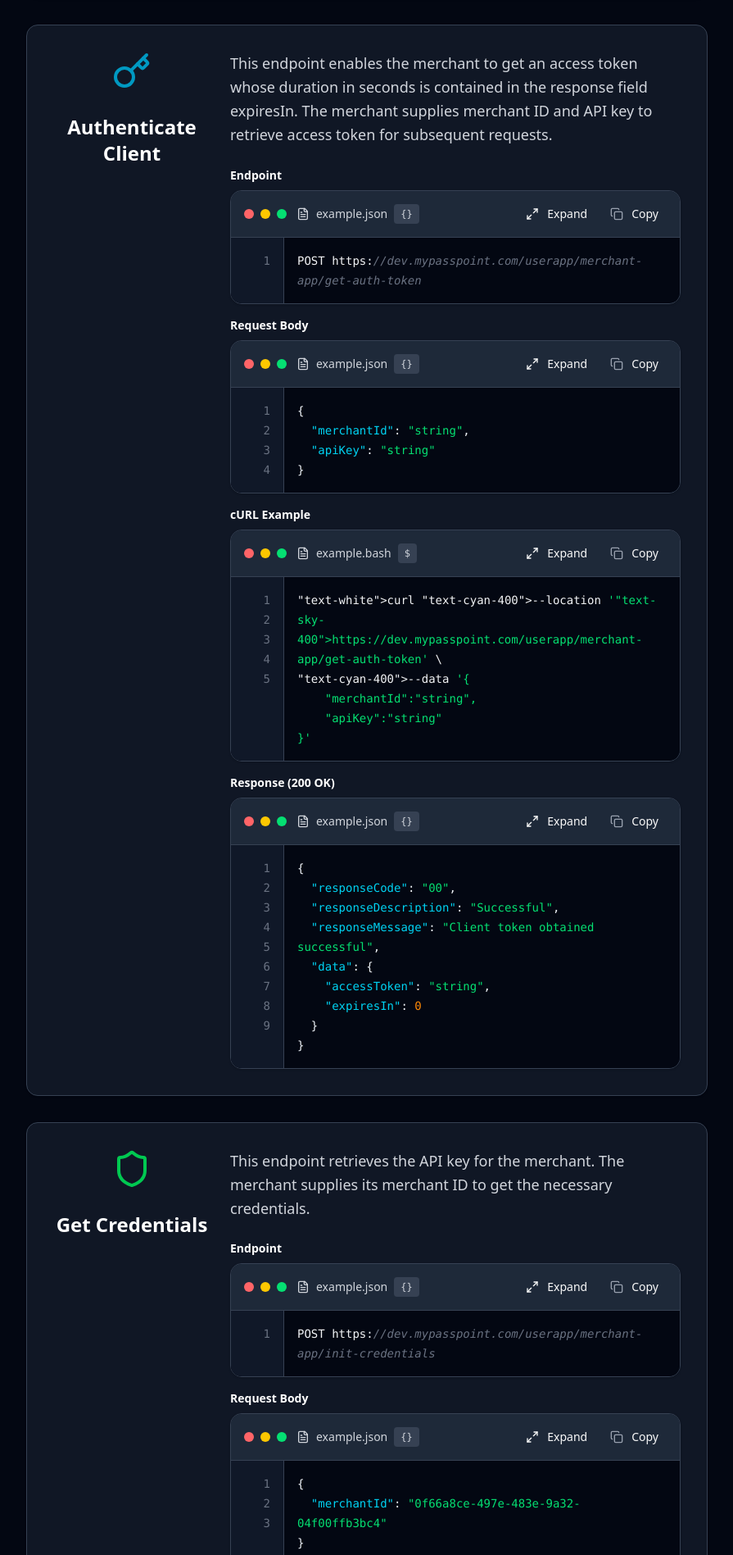
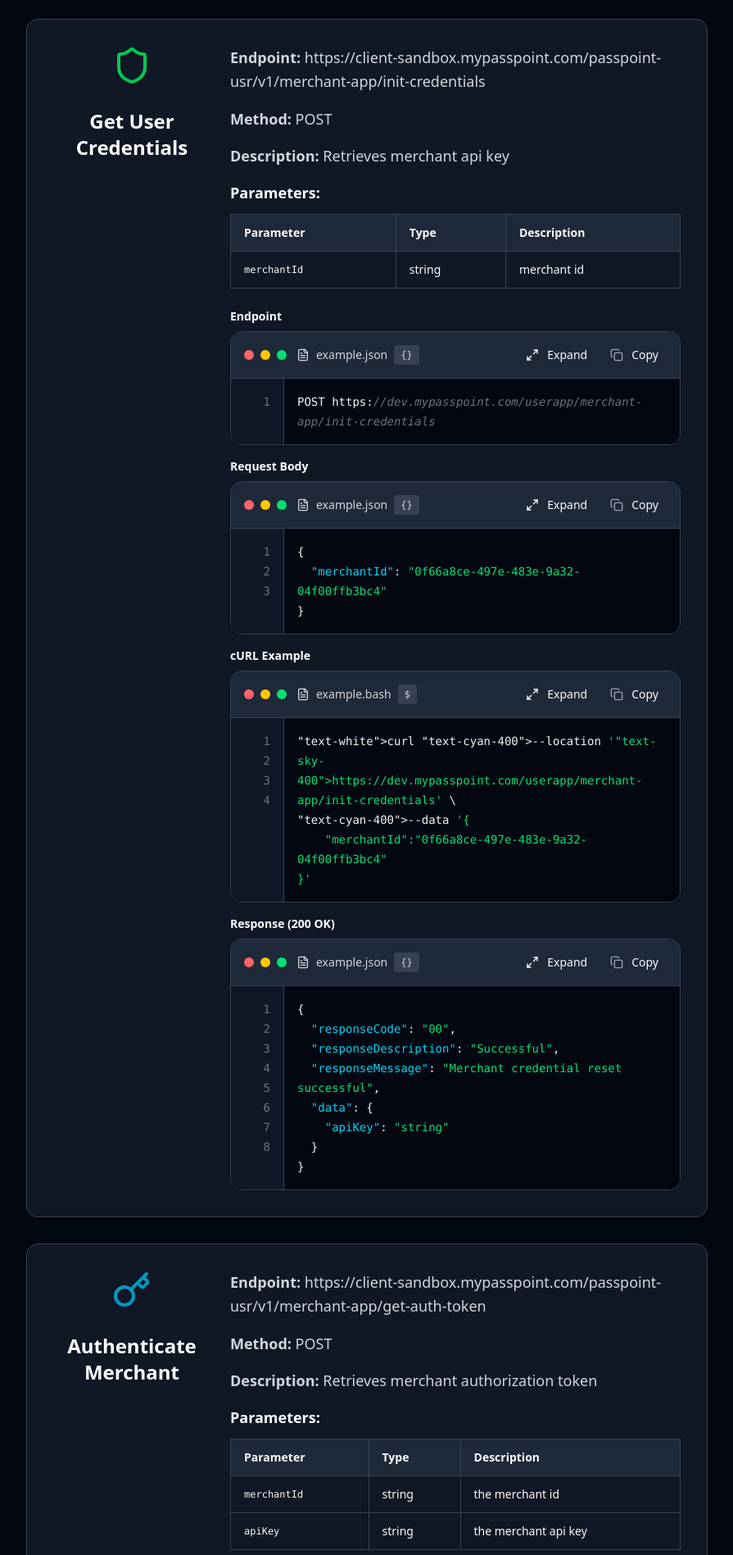
Before and after one commit to johnkrator/passpoint-documentation, a React (Vite) app: page /authentication in a window 1280 px wide. Shown: the part 903-2800 px from the top of the page at 82% size, without its empty margins (384-1279 px from the left). Built offline with nearby package versions, Linux system fonts and the light colour scheme.

Commit message:
Update SandboxTextEditor: simplify error handling for JSON parsing by removing error parameter from catch block

```diff
--- a/src/pages/api-documentation/Authentication.tsx
+++ b/src/pages/api-documentation/Authentication.tsx
@@ -2,6 +2,34 @@ import {Key, Shield, Lock, AlertTriangle, CheckCircle} from "lucide-react";
 import CodeBlock from "@/components/CodeBlock.tsx";
 
 const Authentication = () => {
+    const getCredentialsEndpointCode = () => {
+        return `POST https://dev.mypasspoint.com/userapp/merchant-app/init-credentials`;
+    };
+
+    const getCredentialsRequestBodyCode = () => {
+        return `{
+  "merchantId": "0f66a8ce-497e-483e-9a32-04f00ffb3bc4"
+}`;
+    };
+
+    const getCredentialsCurlCode = () => {
+        return `curl --location 'https://dev.mypasspoint.com/userapp/merchant-app/init-credentials' \\
+--data '{
+    "merchantId":"0f66a8ce-497e-483e-9a32-04f00ffb3bc4"
+}'`;
+    };
+
+    const getCredentialsResponseCode = () => {
+        return `{
+  "responseCode": "00",
+  "responseDescription": "Successful",
+  "responseMessage": "Merchant credential reset successful",
+  "data": {
+    "apiKey": "string"
+  }
+}`;
+    };
+
     const getAuthClientEndpointCode = () => {
         return `POST https://dev.mypasspoint.com/userapp/merchant-app/get-auth-token`;
     };
@@ -29,34 +57,6 @@ const Authentication = () => {
   "data": {
     "accessToken": "string",
     "expiresIn": 0
-  }
-}`;
-    };
-
-    const getCredentialsEndpointCode = () => {
-        return `POST https://dev.mypasspoint.com/userapp/merchant-app/init-credentials`;
-    };
-
-    const getCredentialsRequestBodyCode = () => {
-        return `{
-  "merchantId": "0f66a8ce-497e-483e-9a32-04f00ffb3bc4"
-}`;
-    };
-
-    const getCredentialsCurlCode = () => {
-        return `curl --location 'https://dev.mypasspoint.com/userapp/merchant-app/init-credentials' \\
---data '{
-    "merchantId":"string"
-}'`;
-    };
-
-    const getCredentialsResponseCode = () => {
-        return `{
-  "responseCode": "00",
-  "responseDescription": "Successful",
-  "responseMessage": "Merchant credential reset successful",
-  "data": {
-    "apiKey": "string"
   }
 }`;
     };
@@ -127,9 +127,7 @@ x-merchant-id: YOUR_MERCHANT_ID`;
                     <h1 className="text-3xl sm:text-4xl font-bold text-gray-900 dark:text-white mb-6">Authentication</h1>
 
                     <p className="text-gray-700 dark:text-gray-300 text-lg mb-12 leading-relaxed max-w-4xl">
-                        The Authentication section contains APIs responsible for retrieving user credentials and tokens.
-                        This comprehensive guide covers merchant authentication, credential management, and access token
-                        generation for secure API access.
+                        Authentication Overview The Authentication folder contains APIs responsible for retrieving user credentials and token.
                     </p>
 
                     {/* Authentication Overview */}
@@ -141,8 +139,7 @@ x-merchant-id: YOUR_MERCHANT_ID`;
                             className="bg-blue-50 dark:bg-blue-950/20 border border-blue-200 dark:border-blue-800 rounded-xl p-6 lg:p-8 mb-8 shadow-sm">
                             <p className="text-gray-700 dark:text-gray-300 text-lg leading-relaxed">
                                 The Authentication folder contains APIs responsible for retrieving user credentials and
-                                tokens. These endpoints enable secure access to Passpoint Payment Service by managing
-                                merchant authentication and access token generation.
+                                token.
                             </p>
                         </div>
 
@@ -182,23 +179,127 @@ x-merchant-id: YOUR_MERCHANT_ID`;
                             </div>
                         </div>
 
+                        <h3 className="text-xl font-semibold text-gray-900 dark:text-white mb-6">APIs</h3>
+
                         <div className="space-y-8">
-                            {/* Authenticate Client */}
+                            {/* Get User Credentials */}
+                            <div
+                                className="bg-white dark:bg-gray-800/50 border border-gray-200 dark:border-gray-700 rounded-xl p-6 lg:p-8 shadow-sm hover:shadow-md transition-shadow">
+                                <div className="flex flex-col lg:flex-row lg:items-start gap-6 max-w-none">
+                                    <div
+                                        className="flex items-center gap-4 lg:flex-col lg:items-center lg:text-center lg:min-w-0 lg:w-48 flex-shrink-0">
+                                        <Shield className="h-12 w-12 text-green-500 flex-shrink-0"/>
+                                        <h3 className="text-xl lg:text-2xl font-semibold text-gray-900 dark:text-white lg:mt-3">Get User Credentials</h3>
+                                    </div>
+                                    <div className="flex-1 min-w-0 lg:max-w-4xl">
+                                        <div className="mb-6">
+                                            <p className="text-gray-700 dark:text-gray-300 text-lg mb-4 leading-relaxed">
+                                                <strong>Endpoint:</strong> https://client-sandbox.mypasspoint.com/passpoint-usr/v1/merchant-app/init-credentials
+                                            </p>
+                                            <p className="text-gray-700 dark:text-gray-300 text-lg mb-4 leading-relaxed">
+                                                <strong>Method:</strong> POST
+                                            </p>
+                                            <p className="text-gray-700 dark:text-gray-300 text-lg mb-4 leading-relaxed">
+                                                <strong>Description:</strong> Retrieves merchant api key
+                                            </p>
+                                            <div>
+                                                <h4 className="text-lg font-semibold text-gray-900 dark:text-white mb-3">Parameters:</h4>
+                                                <div className="overflow-x-auto">
+                                                    <table className="w-full text-sm border-collapse border border-gray-200 dark:border-gray-700">
+                                                        <thead>
+                                                        <tr className="bg-gray-50 dark:bg-gray-800">
+                                                            <th className="text-left py-3 px-4 border border-gray-200 dark:border-gray-700 font-semibold">Parameter</th>
+                                                            <th className="text-left py-3 px-4 border border-gray-200 dark:border-gray-700 font-semibold">Type</th>
+                                                            <th className="text-left py-3 px-4 border border-gray-200 dark:border-gray-700 font-semibold">Description</th>
+                                                        </tr>
+                                                        </thead>
+                                                        <tbody>
+                                                        <tr>
+                                                            <td className="py-3 px-4 border border-gray-200 dark:border-gray-700 font-mono text-xs">merchantId</td>
+                                                            <td className="py-3 px-4 border border-gray-200 dark:border-gray-700">string</td>
+                                                            <td className="py-3 px-4 border border-gray-200 dark:border-gray-700">merchant id</td>
+                                                        </tr>
+                                                        </tbody>
+                                                    </table>
+                                                </div>
+                                            </div>
+                                        </div>
+
+                                        <div className="space-y-4">
+                                            <div>
+                                                <h4 className="text-sm font-semibold text-gray-900 dark:text-white mb-2">Endpoint</h4>
+                                                <CodeBlock>{getCredentialsEndpointCode()}</CodeBlock>
+                                            </div>
+
+                                            <div>
+                                                <h4 className="text-sm font-semibold text-gray-900 dark:text-white mb-2">Request
+                                                    Body</h4>
+                                                <CodeBlock language="json">{getCredentialsRequestBodyCode()}</CodeBlock>
+                                            </div>
+
+                                            <div>
+                                                <h4 className="text-sm font-semibold text-gray-900 dark:text-white mb-2">cURL
+                                                    Example</h4>
+                                                <CodeBlock language="bash">{getCredentialsCurlCode()}</CodeBlock>
+                                            </div>
+
+                                            <div>
+                                                <h4 className="text-sm font-semibold text-gray-900 dark:text-white mb-2">Response
+                                                    (200 OK)</h4>
+                                                <CodeBlock language="json">{getCredentialsResponseCode()}</CodeBlock>
+                                            </div>
+                                        </div>
+                                    </div>
+                                </div>
+                            </div>
+
+                            {/* Authenticate Merchant */}
                             <div
                                 className="bg-white dark:bg-gray-800/50 border border-gray-200 dark:border-gray-700 rounded-xl p-6 lg:p-8 shadow-sm hover:shadow-md transition-shadow">
                                 <div className="flex flex-col lg:flex-row lg:items-start gap-6 max-w-none">
                                     <div
                                         className="flex items-center gap-4 lg:flex-col lg:items-center lg:text-center lg:min-w-0 lg:w-48 flex-shrink-0">
                                         <Key className="h-12 w-12 text-brand-500 flex-shrink-0"/>
-                                        <h3 className="text-xl lg:text-2xl font-semibold text-gray-900 dark:text-white lg:mt-3">Authenticate
-                                            Client</h3>
+                                        <h3 className="text-xl lg:text-2xl font-semibold text-gray-900 dark:text-white lg:mt-3">Authenticate Merchant</h3>
                                     </div>
                                     <div className="flex-1 min-w-0 lg:max-w-4xl">
-                                        <p className="text-gray-700 dark:text-gray-300 text-lg mb-6 leading-relaxed">
-                                            This endpoint enables the merchant to get an access token whose duration in
-                                            seconds is contained in the response field expiresIn. The merchant supplies
-                                            merchant ID and API key to retrieve access token for subsequent requests.
-                                        </p>
+                                        <div className="mb-6">
+                                            <p className="text-gray-700 dark:text-gray-300 text-lg mb-4 leading-relaxed">
+                                                <strong>Endpoint:</strong> https://client-sandbox.mypasspoint.com/passpoint-usr/v1/merchant-app/get-auth-token
+                                            </p>
+                                            <p className="text-gray-700 dark:text-gray-300 text-lg mb-4 leading-relaxed">
+                                                <strong>Method:</strong> POST
+                                            </p>
+                                            <p className="text-gray-700 dark:text-gray-300 text-lg mb-4 leading-relaxed">
+                                                <strong>Description:</strong> Retrieves merchant authorization token
+                                            </p>
+                                            <div>
+                                                <h4 className="text-lg font-semibold text-gray-900 dark:text-white mb-3">Parameters:</h4>
+                                                <div className="overflow-x-auto">
+                                                    <table className="w-full text-sm border-collapse border border-gray-200 dark:border-gray-700">
+                                                        <thead>
+                                                        <tr className="bg-gray-50 dark:bg-gray-800">
+                                                            <th className="text-left py-3 px-4 border border-gray-200 dark:border-gray-700 font-semibold">Parameter</th>
+                                                            <th className="text-left py-3 px-4 border border-gray-200 dark:border-gray-700 font-semibold">Type</th>
+                                                            <th className="text-left py-3 px-4 border border-gray-200 dark:border-gray-700 font-semibold">Description</th>
+                                                        </tr>
+                                                        </thead>
+                                                        <tbody>
+                                                        <tr>
+                                                            <td className="py-3 px-4 border border-gray-200 dark:border-gray-700 font-mono text-xs">merchantId</td>
+                                                            <td className="py-3 px-4 border border-gray-200 dark:border-gray-700">string</td>
+                                                            <td className="py-3 px-4 border border-gray-200 dark:border-gray-700">the merchant id</td>
+                                                        </tr>
+                                                        <tr>
+                                                            <td className="py-3 px-4 border border-gray-200 dark:border-gray-700 font-mono text-xs">apiKey</td>
+                                                            <td className="py-3 px-4 border border-gray-200 dark:border-gray-700">string</td>
+                                                            <td className="py-3 px-4 border border-gray-200 dark:border-gray-700">the merchant api key</td>
+                                                        </tr>
+                                                        </tbody>
+                                                    </table>
+                                                </div>
+                                            </div>
+                                        </div>
 
                                         <div className="space-y-4">
                                             <div>
@@ -222,50 +323,6 @@ x-merchant-id: YOUR_MERCHANT_ID`;
                                                 <h4 className="text-sm font-semibold text-gray-900 dark:text-white mb-2">Response
                                                     (200 OK)</h4>
                                                 <CodeBlock language="json">{getAuthClientResponseCode()}</CodeBlock>
-                                            </div>
-                                        </div>
-                                    </div>
-                                </div>
-                            </div>
-
-                            {/* Get Credentials */}
-                            <div
-                                className="bg-white dark:bg-gray-800/50 border border-gray-200 dark:border-gray-700 rounded-xl p-6 lg:p-8 shadow-sm hover:shadow-md transition-shadow">
-                                <div className="flex flex-col lg:flex-row lg:items-start gap-6 max-w-none">
-                                    <div
-                                        className="flex items-center gap-4 lg:flex-col lg:items-center lg:text-center lg:min-w-0 lg:w-48 flex-shrink-0">
-                                        <Shield className="h-12 w-12 text-green-500 flex-shrink-0"/>
-                                        <h3 className="text-xl lg:text-2xl font-semibold text-gray-900 dark:text-white lg:mt-3">Get
-                                            Credentials</h3>
-                                    </div>
-                                    <div className="flex-1 min-w-0 lg:max-w-4xl">
-                                        <p className="text-gray-700 dark:text-gray-300 text-lg mb-6 leading-relaxed">
-                                            This endpoint retrieves the API key for the merchant. The merchant supplies
-                                            its merchant ID to get the necessary credentials.
-                                        </p>
-
-                                        <div className="space-y-4">
-                                            <div>
-                                                <h4 className="text-sm font-semibold text-gray-900 dark:text-white mb-2">Endpoint</h4>
-                                                <CodeBlock>{getCredentialsEndpointCode()}</CodeBlock>
-                                            </div>
-
-                                            <div>
-                                                <h4 className="text-sm font-semibold text-gray-900 dark:text-white mb-2">Request
-                                                    Body</h4>
-                                                <CodeBlock language="json">{getCredentialsRequestBodyCode()}</CodeBlock>
-                                            </div>
-
-                                            <div>
-                                                <h4 className="text-sm font-semibold text-gray-900 dark:text-white mb-2">cURL
-                                                    Example</h4>
-                                                <CodeBlock language="bash">{getCredentialsCurlCode()}</CodeBlock>
-                                            </div>
-
-                                            <div>
-                                                <h4 className="text-sm font-semibold text-gray-900 dark:text-white mb-2">Response
-                                                    (200 OK)</h4>
-                                                <CodeBlock language="json">{getCredentialsResponseCode()}</CodeBlock>
                                             </div>
                                         </div>
                                     </div>
@@ -316,6 +373,18 @@ x-merchant-id: YOUR_MERCHANT_ID`;
                                     </div>
                                 </div>
                             </div>
+                        </div>
+                    </section>
+
+                    {/* AUTHORIZATION Section */}
+                    <section className="mb-16">
+                        <h2 className="text-2xl sm:text-3xl font-bold text-gray-900 dark:text-white mb-8">AUTHORIZATION</h2>
+
+                        <div className="bg-blue-50 dark:bg-blue-950/20 border border-blue-200 dark:border-blue-800 rounded-xl p-6 lg:p-8 mb-8 shadow-sm">
+                            <h3 className="text-lg font-semibold text-gray-900 dark:text-white mb-4">Bearer Token</h3>
+                            <p className="text-gray-700 dark:text-gray-300 leading-relaxed">
+                                This folder is using Bearer Token from collection <strong>Passpoint Payment Service</strong>
+                            </p>
                         </div>
                     </section>
 
```
